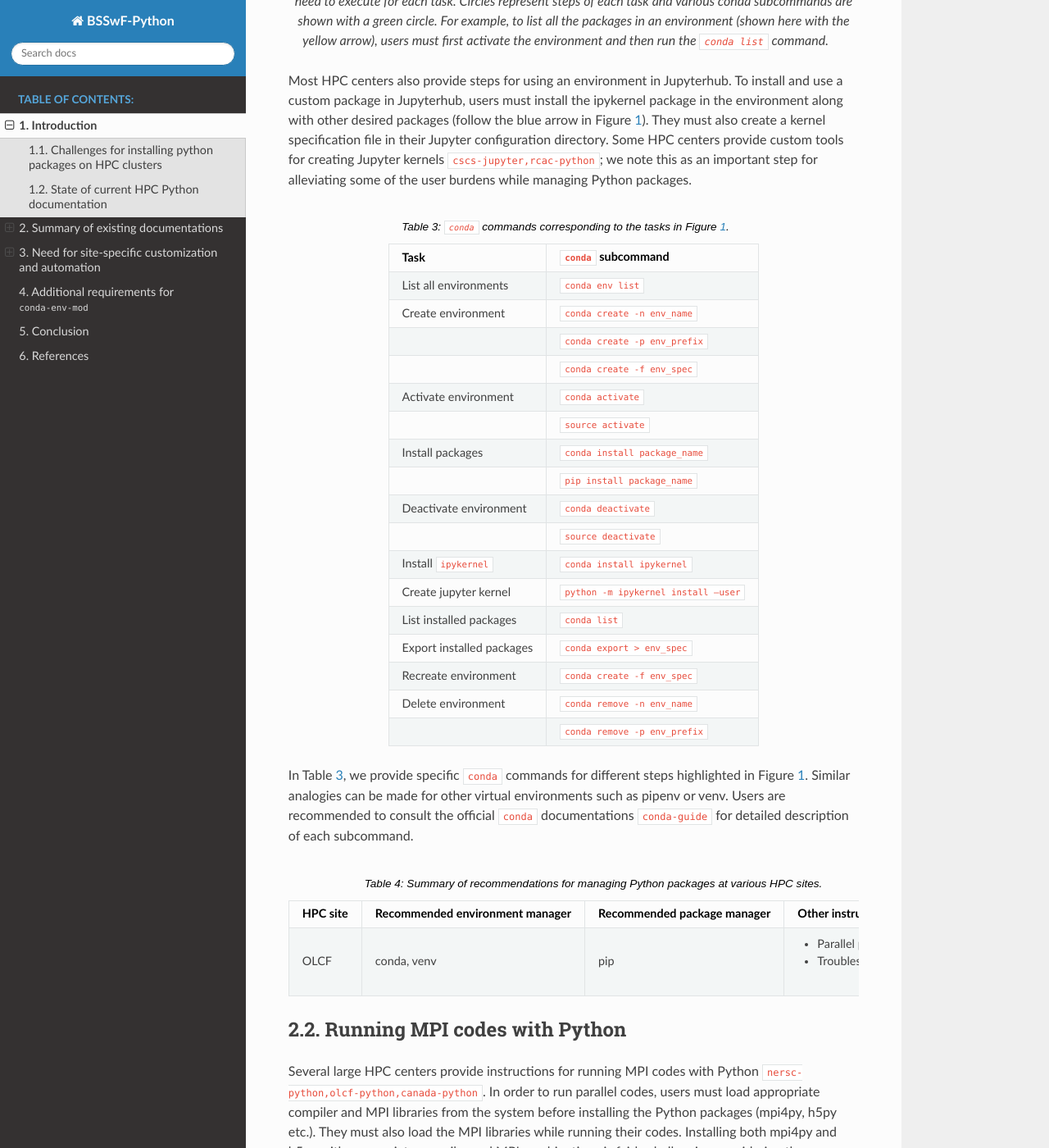
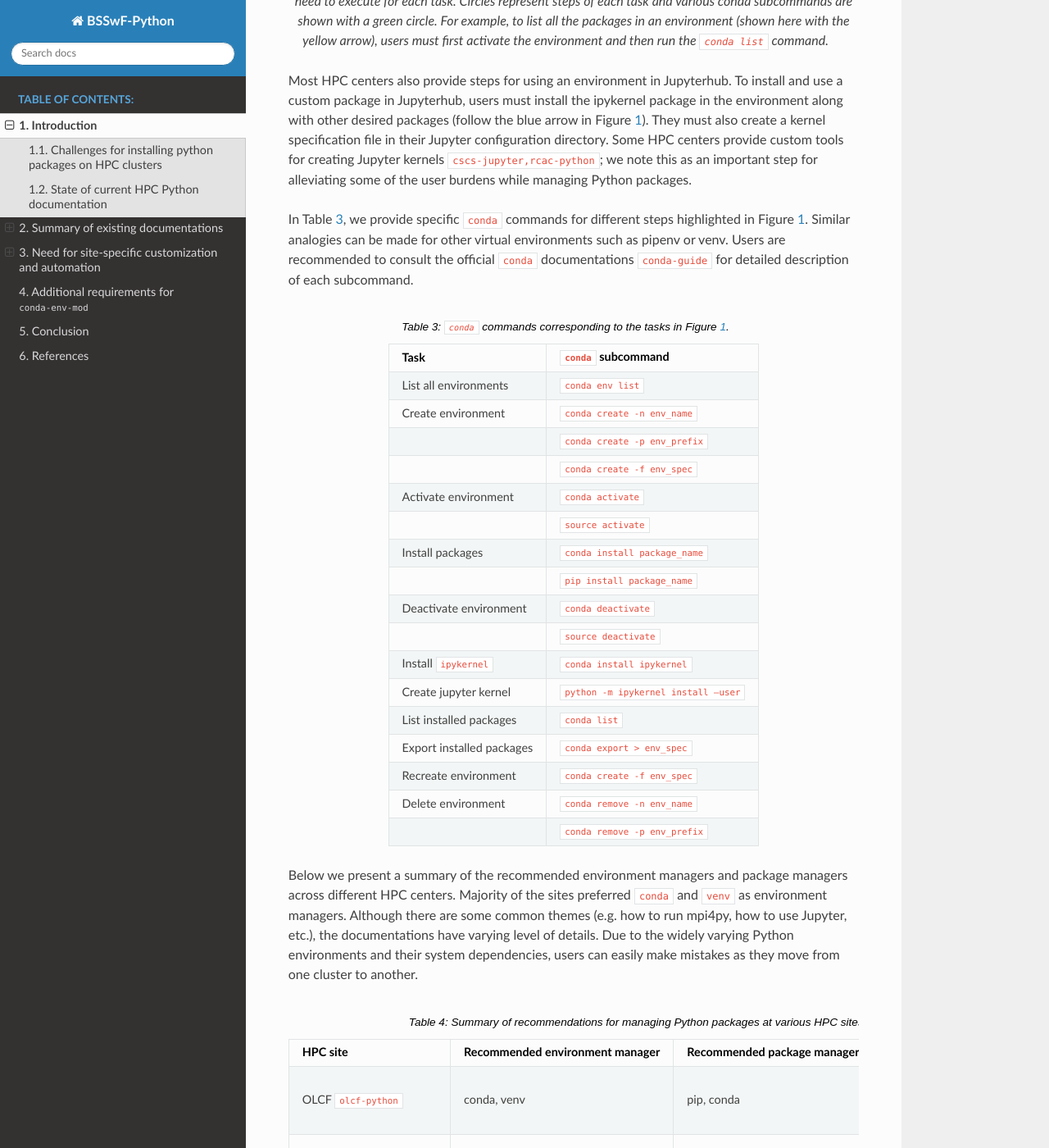
Before and after one commit to amaji/hpc-python, a Sphinx documentation site: the page built from docs/source/motivation/main.rst, in a window 1280 px wide and 1400 px high, scrolled down 4891 px. Shown: the whole window at 82% size. Built offline with Sphinx 7.4.7 and the Read the Docs theme 2.0.0, drawn with Linux system fonts in a browser that asks for light colours; cross-references to code outside the pages are shown as plain code; some of the changed lines change nothing that is shown; some of the changed text lies outside the part shown.

Commit message:
Add summary table for python recommendations.

```diff
--- a/docs/source/motivation/main.rst
+++ b/docs/source/motivation/main.rst
@@ -262,6 +262,14 @@
 important step for alleviating some of the user burdens while managing
 Python packages.
 
+In Table `3 <#tab-conda-command-summary>`__, we provide specific
+``conda`` commands for different steps highlighted in Figure
+`1 <#fig-hpc-python-tasks>`__. Similar analogies can be made for other
+virtual environments such as pipenv or venv. Users are recommended to
+consult the official ``conda`` documentations
+:cite:`conda-guide` for detailed description of each
+subcommand.
+
 .. container::
    :name: tab-conda-command-summary
 
@@ -290,13 +298,7 @@
       \                         ``conda remove -p env_prefix``
       ========================= =========================================
 
-In Table `3 <#tab-conda-command-summary>`__, we provide specific
-``conda`` commands for different steps highlighted in Figure
-`1 <#fig-hpc-python-tasks>`__. Similar analogies can be made for other
-virtual environments such as pipenv or venv. Users are recommended to
-consult the official ``conda`` documentations
-:cite:`conda-guide` for detailed description of each
-subcommand.
+Below we present a summary of the recommended environment managers and package managers across different HPC centers. Majority of the sites preferred ``conda`` and ``venv`` as environment managers. Although there are some common themes (e.g. how to run mpi4py, how to use Jupyter, etc.), the documentations have varying level of details. Due to the widely varying Python environments and their system dependencies, users can easily make mistakes as they move from one cluster to another.
 
 .. container::
    :name: tab-hpc-py-reco
@@ -310,11 +312,48 @@
         - Recommended environment manager
         - Recommended package manager
         - Other instructions
-      * - OLCF
+      * - OLCF :cite:`olcf-python`
         - conda, venv
+        - pip, conda
+        - * Parallel Python
+          * Best practices
+      * - NERSC :cite:`nersc-python`
+        - conda
+        - pip, conda
+        - * Parallel Python
+          * Profiling Python
+          * Troubleshooting
+      * - LLNL :cite:`llnl-python`
+        - virtualenv, conda
         - pip
-        - * Parallel python
+        - * Parallel Python
           * Troubleshooting
+      * - Compute Canada :cite:`canada-python`
+        - virtualenv
+        - pip
+        - * Parallel Python
+          * Troubleshooting
+      * - CSCS :cite:`cscs-python`
+        - venv
+        - pip
+        -
+      * - TACC :cite:`pytacc2015`
+        - venv
+        - pip
+        -
+      * - NCAR :cite:`ncar-python`
+        - conda, mamba
+        - conda, mamba
+        -
+      * - Purdue RCAC :cite:`rcac-python`
+        - conda
+        - conda, pip
+        - * Troubleshooting
+      * - Yale CRC :cite:`conda-yale`
+        - conda, mamba
+        - conda, pip
+        - * Parallel Python
+
 
 
 Running MPI codes with Python
@@ -607,7 +646,7 @@
 .. container::
    :name: tab-timeline
 
-   .. table:: Table 4: Implementation timeline for ``conda-env-mod``.
+   .. table:: Table 5: Implementation timeline for ``conda-env-mod``.
       :align: center
 
       ========= ================
```
